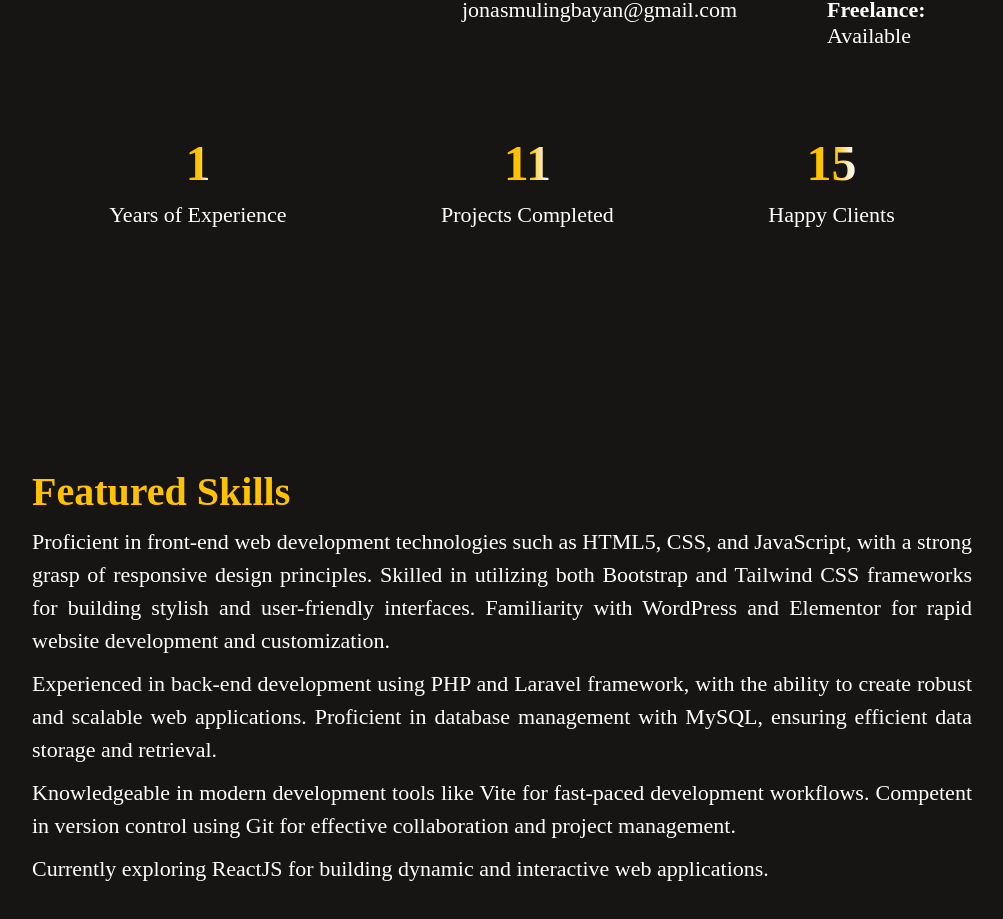
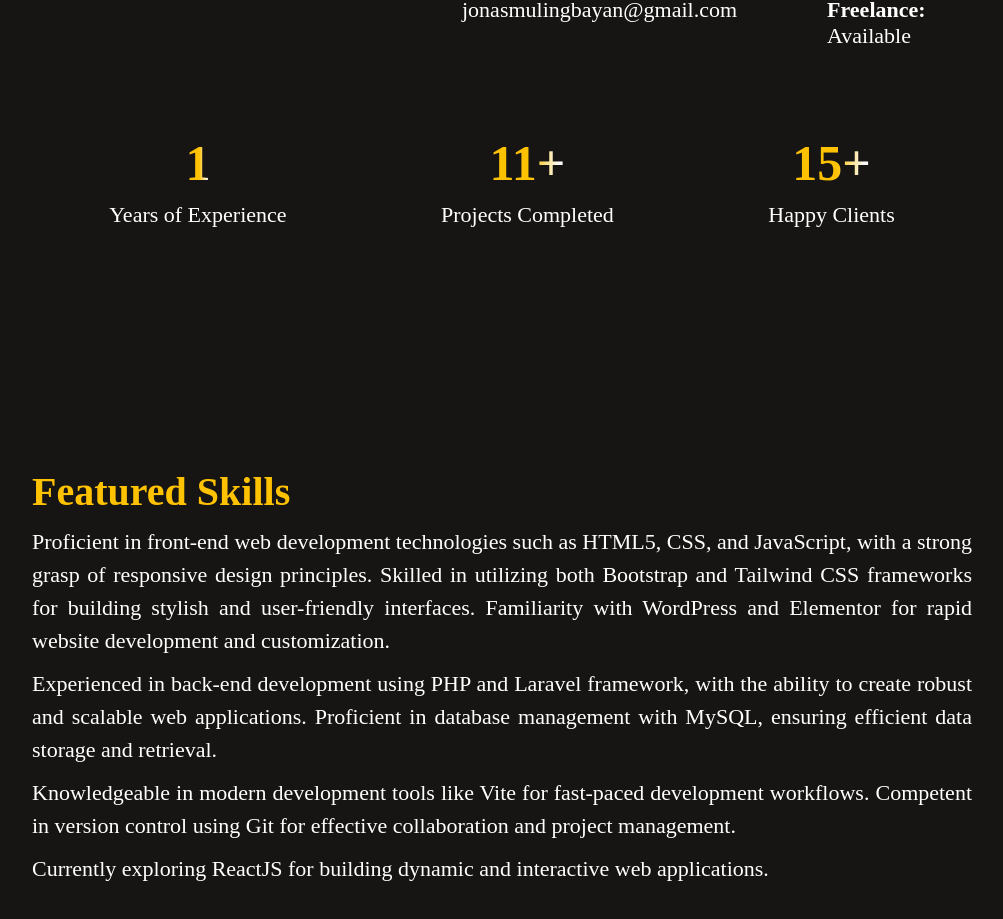
Before and after one commit to jonasmulingbayan/jonasisaiahmulingbayan, a React (Vite) app: page / in a window 1280 px wide. Shown: the part 1756-2675 px from the top of the page, without its empty margins (138-1141 px from the left). Built offline with nearby package versions, Linux system fonts and the light colour scheme; a web font is replaced by a local one.

Commit message:
Added React-Countup

```diff
--- a/src/Components/About/About.jsx
+++ b/src/Components/About/About.jsx
@@ -99,8 +99,16 @@ const About = () => {
             <div className="about-achievements">
                 {counts.map((count, index) => (
                     <div className="about-achievement" key={index}>
-                        <div className="count">
-                            {animated && <CountUp start={0} end={Math.round(count)} duration={2} />}
+                         <div className='count'>
+                            {counts[index] > 9 ? (
+                                <>
+                                    <CountUp start={0} end={Math.round(count)} duration={2} />
+                                    <span>+</span>
+                                </>
+                            ) : (
+                                <CountUp start={0} end={Math.round(count)} duration={2} />
+
+                            )}
                         </div>
                         <p>{stats[index].text}</p>
                     </div>
```
